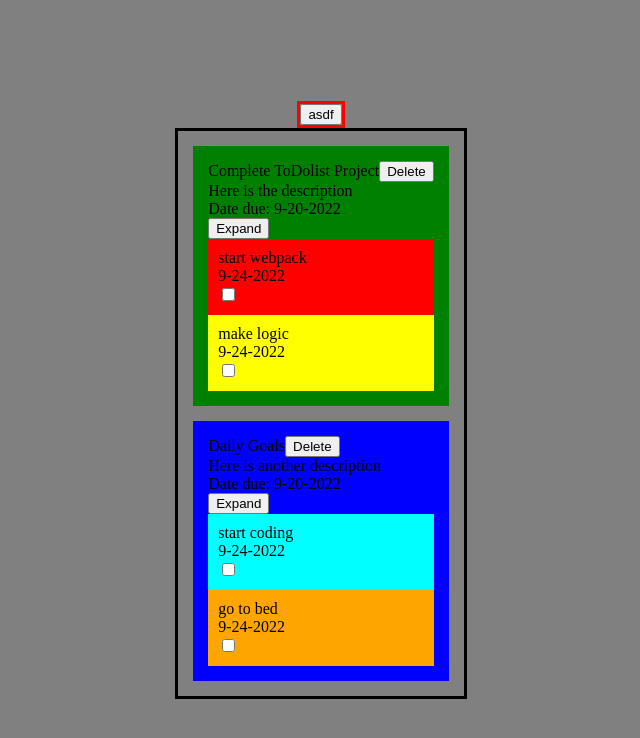
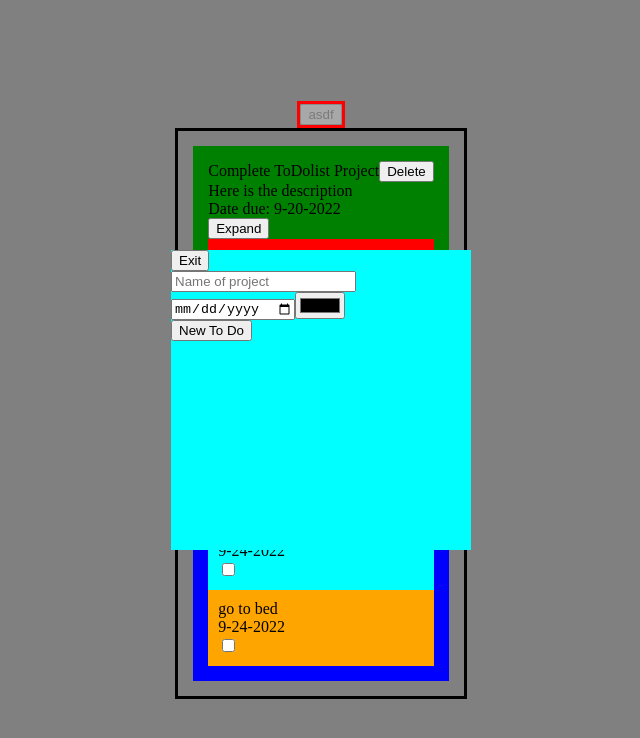
Before and after one commit to Michaelj82/to-dolist, a website built with webpack: page dist/index.html in a window 1280 px wide. Both pictures are taken after a click on the button "asdf". Shown: the whole page, without its empty margins (319-959 px from the left). Built offline with nearby package versions, Linux system fonts and the light colour scheme.

Commit message:
formatting changes and creating a function to make new projects within system

```diff
--- /dev/null
+++ b/src/dommanipulation.js
@@ -0,0 +1,172 @@
+import { expandableFunction } from "./functions";
+import { deleteSelf } from "./functions";
+import { projectList } from "./functions";
+
+//create from projectList
+export function makeAllProjects(list, container){
+
+    container.innerHTML = ''
+
+
+    for (let i=0; i < list.length; i++){
+        let project = list[i]
+
+        let projectHTML = document.createElement('div');
+        projectHTML.setAttribute('class', 'project');
+        projectHTML.style.backgroundColor = project.color
+
+        let expandButton = document.createElement('button');
+        expandButton.innerHTML = 'Expand'
+        expandButton.onclick = function () {
+            expandableFunction(project)
+        };
+
+
+        let dueDate = document.createElement('div');
+        dueDate.textContent = 'Date due: ' + project.duedate;
+
+        let description = document.createElement('div');
+        description.textContent = project.description
+
+        let deleteButton = document.createElement('button');
+        deleteButton.textContent = 'Delete'
+        deleteButton.onclick = function () {
+            deleteSelf(project, projectList)
+        }
+
+
+        projectHTML.textContent = project.name
+        projectHTML.appendChild(deleteButton)
+
+        projectHTML.appendChild(description)
+        projectHTML.appendChild(dueDate)
+        projectHTML.appendChild(expandButton)
+
+        if (project.expanded == true){
+
+
+
+            for (let i=0; i < project.toDos.length; i++){
+                let toDo = project.toDos[i];
+                let toDoHTML = document.createElement('div');
+                toDoHTML.setAttribute('class', 'toDo');
+
+                let nameHTML = document.createElement('div');
+                nameHTML.textContent = toDo.name;
+                toDoHTML.appendChild(nameHTML)
+
+                let dueDateHTML = document.createElement('div');
+                dueDateHTML.textContent = toDo.duedate
+                toDoHTML.appendChild(dueDateHTML)
+
+                toDoHTML.style.backgroundColor = toDo.color
+
+                let checkbox = document.createElement('input');
+                checkbox.setAttribute('type', 'checkbox');
+                if (toDo.completed == false){
+                    nameHTML.innerHTML = toDo.name
+                    checkbox.checked = false
+                }else if (toDo.completed == true){
+                    nameHTML.innerHTML = toDo.name.strike()
+                    checkbox.checked = true
+                }
+
+                checkbox.onclick = function() {
+                    if (toDo.completed == false){
+                        nameHTML.innerHTML = toDo.name.strike()
+                        toDoHTML.appendChild(checkbox)
+                        toDo.completed = true
+                    }else if (toDo.completed == true){
+                        nameHTML.innerHTML = toDo.name
+                        toDoHTML.appendChild(checkbox)
+                        toDo.completed = false
+
+
+                    }
+                }
+
+
+
+                toDoHTML.appendChild(checkbox)
+
+
+                projectHTML.appendChild(toDoHTML)
+
+
+            }
+        }
+
+
+        container.appendChild(projectHTML)
+
+    }
+
+}
+
+export function createPopUp(container, createbutton){
+
+    let popup = document.createElement('div');
+    popup.setAttribute('id', 'popup')
+
+    let removeButton = document.createElement('button')
+    removeButton.setAttribute('id', 'removebutton')
+    removeButton.textContent = 'Exit'
+    removeButton.onclick = function(){
+        container.removeChild(popup)
+        createbutton.disabled = false
+
+    }
+
+
+    let form = document.createElement('form')
+
+    let nameInput = document.createElement('input')
+    nameInput.setAttribute('type', 'text')
+    nameInput.setAttribute('placeholder', 'Name of project')
+    nameInput.required = true
+
+    let dateInput = document.createElement('input')
+    dateInput.setAttribute('type', 'date')
+    dateInput.setAttribute('placeholder', 'Due Date of Project')
+    dateInput.required = true
+
+    let colorInput = document.createElement('input')
+    colorInput.setAttribute('type', 'color')
+    colorInput.setAttribute('placeholder', 'Color')
+    colorInput.required = true
+
+
+
+    let toDoForm = document.createElement('form')
+    let toDoButton = document.createElement('button')
+    toDoButton.setAttribute('type', 'button')
+    toDoButton.textContent = 'New To Do'
+    toDoButton.onclick = function(){
+        let toDo = document.createElement('input')
+        toDo.setAttribute('type', 'text');
+        toDo.setAttribute('placeholder', 'to do name')
+        toDoForm.appendChild(toDo)
+
+    }
+
+
+
+    toDoForm.appendChild(toDoButton)
+
+
+
+
+    form.appendChild(nameInput)
+    form.appendChild(dateInput)
+    form.appendChild(colorInput)
+    form.appendChild(toDoForm)
+
+    popup.appendChild(removeButton)
+    popup.appendChild(form)
+    container.appendChild(popup)
+}
+
+function turnIntoList(){
+    document.g
+
+}
--- /dev/null
+++ b/src/functions.js
@@ -0,0 +1,43 @@
+//expandable function
+
+import { makeAllProjects } from "./dommanipulation";
+
+export let projectList = [];
+
+
+export function expandableFunction(item){
+    if (item.expanded == false){
+        for (let i=0; i < projectList.length; i++){
+            if (projectList[i] == item){
+                item.expanded = true;
+                projectList[i].expanded = true;
+            }
+        }
+        makeAllProjects(projectList, content)
+    }else if (item.expanded == true){
+        for (let i=0; i < projectList.length; i++){
+            if (projectList[i] == item){
+                item.expanded = false;
+                projectList[i].expanded = false;
+            }
+        }
+        makeAllProjects(projectList, content)
+    }
+}
+
+
+//create Project function
+export function createSelf(project, container){
+
+
+    projectList.push(project)
+    makeAllProjects(projectList, container)
+
+}
+
+//delete project function
+export function deleteSelf(project, list){
+    projectList = list.filter(item => item !== project)
+    makeAllProjects(projectList, content)
+
+}
--- a/src/index.js
+++ b/src/index.js
@@ -1,4 +1,9 @@
 import './style.css'
+import { expandableFunction } from './functions';
+import { createSelf } from './functions';
+import { deleteSelf } from './functions';
+import { projectList } from './functions';
+import { createPopUp } from './dommanipulation';
 
 const header = document.createElement('div');
 header.setAttribute('id', 'header');
@@ -13,146 +18,10 @@ document.body.appendChild(content)
 const newToDoButton = document.createElement('button');
 newToDoButton.innerHTML = 'asdf'
 newToDoButton.onclick = function(){
-    alert('bruh')
+    createPopUp(document.body, newToDoButton)
+    newToDoButton.disabled = true
 }
 header.appendChild(newToDoButton)
-
-
-let projectList = [];
-
-
-//create from projectList
-function makeAllProjects(list, container){
-
-    container.innerHTML = ''
-
-
-    for (let i=0; i < list.length; i++){
-        let project = list[i]
-
-        let projectHTML = document.createElement('div');
-        projectHTML.setAttribute('class', 'project');
-        projectHTML.style.backgroundColor = project.color
-
-        let expandButton = document.createElement('button');
-        expandButton.innerHTML = 'Expand'
-        expandButton.onclick = function () {
-            expandableFunction(project)
-        };
-
-
-        let dueDate = document.createElement('div');
-        dueDate.textContent = 'Date due: ' + project.duedate;
-
-        let description = document.createElement('div');
-        description.textContent = project.description
-
-        let deleteButton = document.createElement('button');
-        deleteButton.textContent = 'Delete'
-        deleteButton.onclick = function () {
-            deleteSelf(project, projectList)
-        }
-
-
-        projectHTML.textContent = project.name
-        projectHTML.appendChild(deleteButton)
-
-        projectHTML.appendChild(description)
-        projectHTML.appendChild(dueDate)
-        projectHTML.appendChild(expandButton)
-
-        if (project.expanded == true){
-
-
-
-            for (let i=0; i < project.toDos.length; i++){
-                let toDo = project.toDos[i];
-                let toDoHTML = document.createElement('div');
-                toDoHTML.setAttribute('class', 'toDo');
-
-                let nameHTML = document.createElement('div');
-                nameHTML.textContent = toDo.name;
-                toDoHTML.appendChild(nameHTML)
-
-                let dueDateHTML = document.createElement('div');
-                dueDateHTML.textContent = toDo.duedate
-                toDoHTML.appendChild(dueDateHTML)
-
-                toDoHTML.style.backgroundColor = toDo.color
-
-                let checkbox = document.createElement('input');
-                checkbox.setAttribute('type', 'checkbox');
-                if (toDo.completed == false){
-                    nameHTML.innerHTML = toDo.name
-                    checkbox.checked = false
-                }else if (toDo.completed == true){
-                    nameHTML.innerHTML = toDo.name.strike()
-                    checkbox.checked = true
-                }
-
-                checkbox.onclick = function() {
-                    if (toDo.completed == false){
-                        nameHTML.innerHTML = toDo.name.strike()
-                        toDoHTML.appendChild(checkbox)
-                        toDo.completed = true
-                    }else if (toDo.completed == true){
-                        nameHTML.innerHTML = toDo.name
-                        toDoHTML.appendChild(checkbox)
-                        toDo.completed = false
-
-
-                    }
-                }
-
-
-
-                toDoHTML.appendChild(checkbox)
-
-
-                projectHTML.appendChild(toDoHTML)
-
-
-            }
-        }
-
-
-        container.appendChild(projectHTML)
-
-    }
-
-}
-
-
-//expandable function
-function expandableFunction(item){
-    if (item.expanded == false){
-        for (let i=0; i < projectList.length; i++){
-            if (projectList[i] == item){
-                item.expanded = true;
-                projectList[i].expanded = true;
-            }
-        }
-        makeAllProjects(projectList, content)
-    }else if (item.expanded == true){
-        for (let i=0; i < projectList.length; i++){
-            if (projectList[i] == item){
-                item.expanded = false;
-                projectList[i].expanded = false;
-            }
-        }
-        makeAllProjects(projectList, content)
-    }
-}
-
-
-//create Project function
-function createSelf(project, container){
-
-
-    projectList.push(project)
-    makeAllProjects(projectList, container)
-
-}
 
 
 
@@ -172,13 +41,12 @@ const expandable = (state) => ({
 
 })
 
+const deleteable = (state) => ({
+    delete: () => deleteSelf(state, projectList)
+})
 
-//delete project function
-function deleteSelf(project, list){
-    projectList = list.filter(item => item !== project)
-    makeAllProjects(projectList, content)
 
-}
+
 
 //factory function for creating containers
 
@@ -200,7 +68,7 @@ const project = (name, duedate, color, expanded, toDos, description) => {
         createable(state),
         addable(state),
         expandable(state),
-        // deleteable(state),
+        deleteable(state),
 
         //what it can do here
 
@@ -224,7 +92,6 @@ const toDo = (name, completed, color, duedate) =>{
     return Object.assign(
         {name, completed, color, duedate},
         createable(state),
-        // deleteable(state),
     )
 
 }
--- a/src/style.css
+++ b/src/style.css
@@ -19,6 +19,14 @@ html,body{
     border-color: red;
 }
 
+#popup{
+    background-color: aqua;
+    width: 300px;
+    height: 300px;
+    z-index: 102;
+    position: absolute;
+    display: inline-block;
+}
 
 .project{
     margin: 15px;
```
Also changed, not shown: dist/bundle.js, 1 other file.
